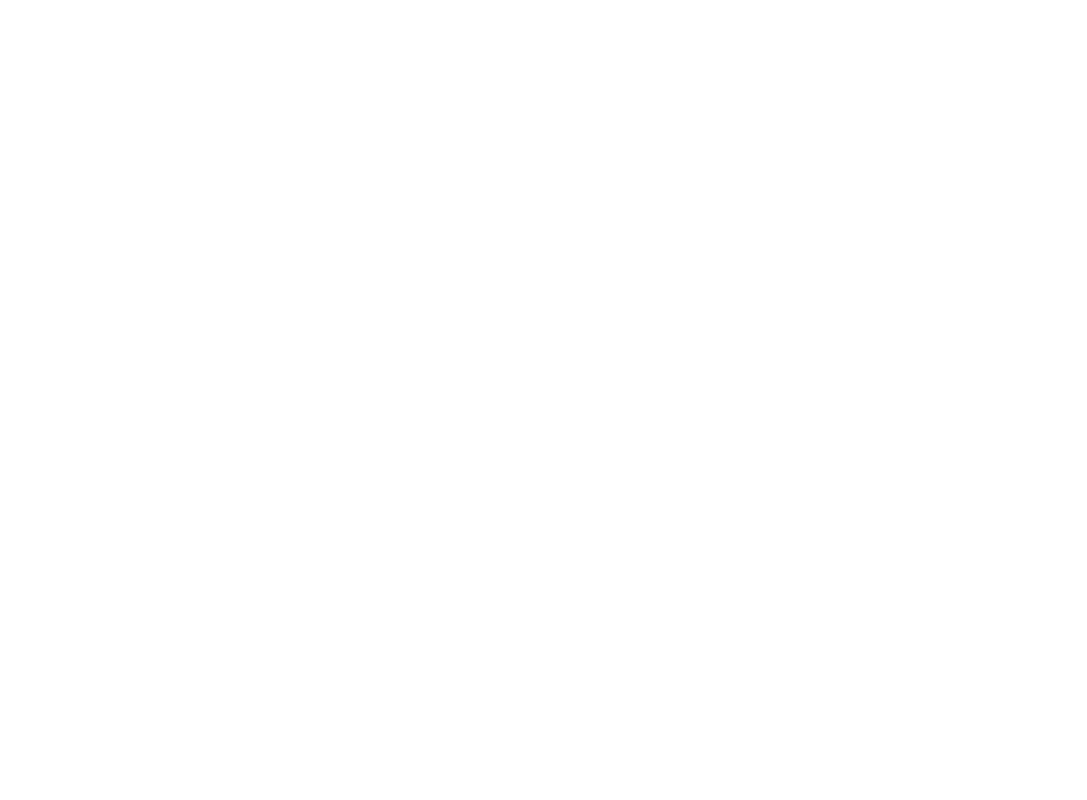
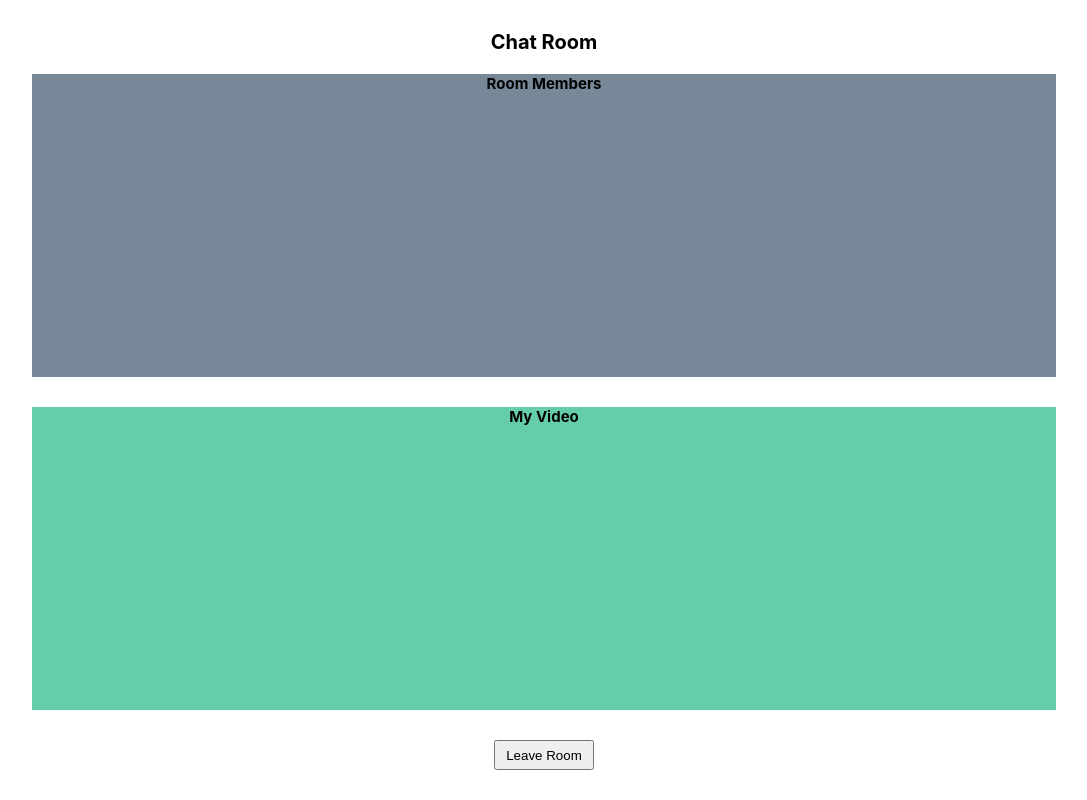
Before and after one commit to sailor95/react-video-chat, a React (Create React App) app: page /room in a window 1280 px wide. Shown: the whole page, without its empty margins (96-1183 px from the left). Built offline with nearby package versions, Linux system fonts and the light colour scheme.

Commit message:
Boilerplate Room comp

```diff
--- a/src/App.tsx
+++ b/src/App.tsx
@@ -2,13 +2,14 @@
 import { BrowserRouter, Route, Switch } from 'react-router-dom';
 
 import Landing from './components/landing';
+import Room from './components/room';
 
 const App = () => {
   return (
     <BrowserRouter>
       <Switch>
         <Route exact path="/" component={Landing} />
-        {/* Add Route for Room */}
+        <Route path="/room" component={Room} />
       </Switch>
     </BrowserRouter>
   );
--- a/src/components/landing/Landing.tsx
+++ b/src/components/landing/Landing.tsx
@@ -1,5 +1,6 @@
 import React, { FormEvent, useState } from 'react';
 import { useDispatch } from 'react-redux';
+import { useHistory } from 'react-router-dom';
 
 import { setRoomInfo } from '../room/roomSlice';
 
@@ -12,15 +13,14 @@
   const [showHint, setShowHint] = useState(false);
 
   const dispatch = useDispatch();
+  const history = useHistory();
 
-  const handleSubmit = (evt: FormEvent) => {
-    evt.preventDefault();
+  const handleSubmit = (event: FormEvent) => {
+    event.preventDefault();
 
     if (!channel || !appId || !token) {
       setShowHint(true);
-    }
-
-    console.log(`Channel: ${channel}, AppId: ${appId}, Token: ${token}`);
+    } else {
       dispatch(
         setRoomInfo({
           appId,
@@ -28,7 +28,8 @@
           channel,
         })
       );
-    // TODO: Redirect to Room
+      history.push('/room');
+    }
   };
 
   return (
--- a/src/components/landing/styles.module.scss
+++ b/src/components/landing/styles.module.scss
@@ -2,7 +2,7 @@
   display: flex;
   align-items: center;
   flex-direction: column;
-  padding: 5rem;
+  padding-top: 3rem;
 }
 
 h1 {
--- /dev/null
+++ b/src/components/room/Room.tsx
@@ -0,0 +1,35 @@
+import React from 'react';
+import { useHistory } from 'react-router-dom';
+
+import styles from './styles.module.scss';
+
+const Room = () => {
+  const history = useHistory();
+
+  const handleLeave = () => {
+    history.push('/');
+  };
+
+  return (
+    <div className={styles.container}>
+      <h1>Chat Room</h1>
+
+      <div className={styles.guest}>
+        <h2>Room Members</h2>
+        {/* TODO: Members Videos */}
+      </div>
+
+      <div className={styles.me}>
+        <h2>My Video</h2>
+        {/* TODO: My Video */}
+      </div>
+
+      <div className={styles.buttons}>
+        {/* TODO: <button>Mute</button> */}
+        <button onClick={handleLeave}>Leave Room</button>
+      </div>
+    </div>
+  );
+};
+
+export default Room;
--- /dev/null
+++ b/src/components/room/index.tsx
@@ -0,0 +1,2 @@
+import Room from './Room';
+export default Room;
--- /dev/null
+++ b/src/components/room/styles.module.scss
@@ -0,0 +1,39 @@
+.container {
+  display: flex;
+  align-items: center;
+  flex-direction: column;
+  padding-top: 3rem;
+  height: calc(100vh - 3rem);
+}
+
+.base-block {
+  display: flex;
+  justify-content: center;
+  margin-bottom: 3rem;
+  width: 80vw;
+}
+
+.guest {
+  @extend .base-block;
+  flex: 1;
+  background-color: lightslategray;
+}
+
+.me {
+  @extend .base-block;
+  flex: 1;
+  background-color: mediumaquamarine;
+}
+
+.buttons {
+  @extend .base-block;
+
+  button {
+    height: 3rem;
+    width: 10rem;
+
+    &:not(:last-child) {
+      margin-right: 2rem;
+    }
+  }
+}
```
Lines whose indentation alone changed are shown as unchanged.
